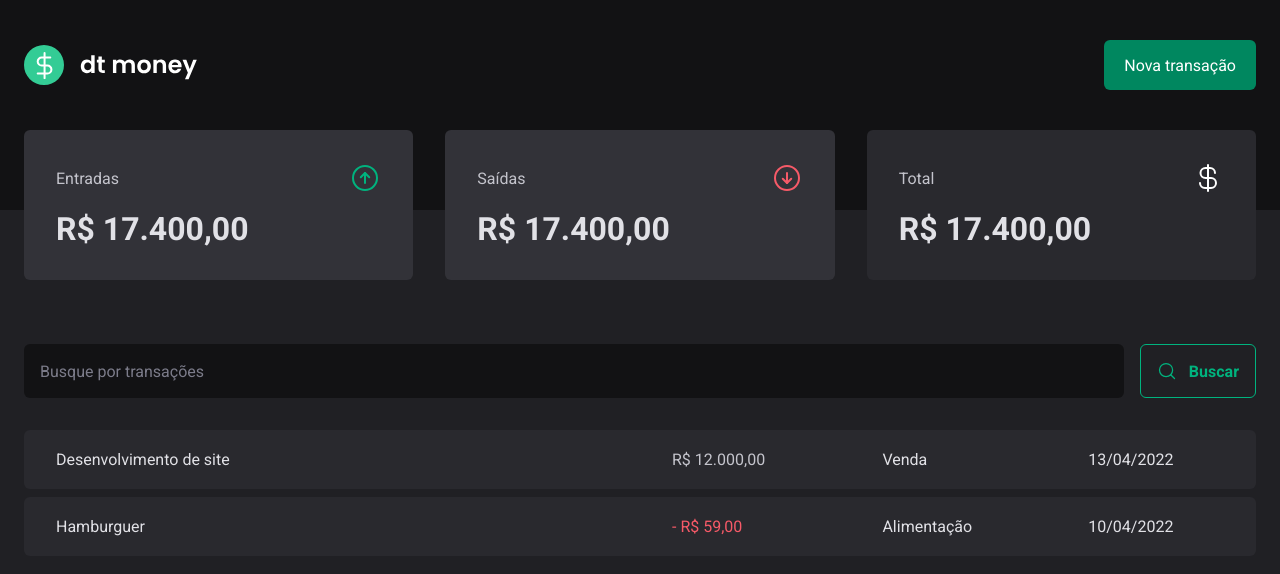
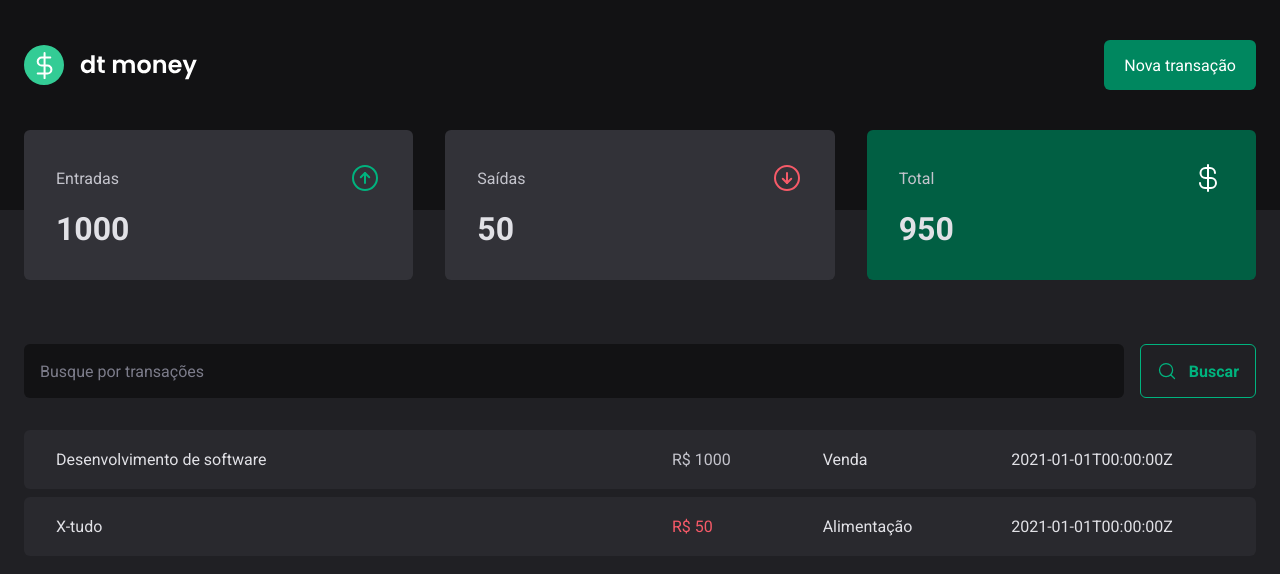
Before and after one commit to robsonshockwave/dtmoney, a React (Vite) app: page / in a window 1280 px wide. Shown: the top 574 px of the page. Built offline with nearby package versions, Linux system fonts and the light colour scheme; data requests are answered from the project's data file.

Commit message:
requisição com a api (json server) e criação do contexto

```diff
--- a/package.json
+++ b/package.json
@@ -5,6 +5,7 @@
   "type": "module",
   "scripts": {
     "dev": "vite",
+    "dev:server": "json-server server.json -w",
     "build": "tsc && vite build",
     "lint": "eslint . --ext ts,tsx --report-unused-disable-directives --max-warnings 0",
     "preview": "vite preview"
@@ -27,6 +28,7 @@
     "eslint": "^8.56.0",
     "eslint-plugin-react-hooks": "^4.6.0",
     "eslint-plugin-react-refresh": "^0.4.5",
+    "json-server": "^1.0.0-alpha.23",
     "typescript": "^5.2.2",
     "vite": "^5.1.0"
   }
--- /dev/null
+++ b/server.json
@@ -0,0 +1,20 @@
+{
+  "transactions": [
+    {
+      "id": "1",
+      "description": "Desenvolvimento de software",
+      "type": "income",
+      "category": "Venda",
+      "price": 1000,
+      "createdAt": "2021-01-01T00:00:00Z"
+    },
+    {
+      "id": "2",
+      "description": "X-tudo",
+      "type": "outcome",
+      "category": "Alimentação",
+      "price": 50,
+      "createdAt": "2021-01-01T00:00:00Z"
+    }
+  ]
+}
--- a/src/App.tsx
+++ b/src/App.tsx
@@ -2,12 +2,15 @@
 import { GlobalStyle } from './styles/global';
 import { defaultTheme } from './styles/themes/default';
 import { Transactions } from './pages/Transactions';
+import { TransactionsProvider } from './contexts/TransactionsContext';
 
 function App() {
   return (
     <ThemeProvider theme={defaultTheme}>
       <GlobalStyle />
-      <Transactions />
+      <TransactionsProvider>
+        <Transactions />
+      </TransactionsProvider>
     </ThemeProvider>
   );
 }
--- a/src/components/Summary/index.tsx
+++ b/src/components/Summary/index.tsx
@@ -1,7 +1,30 @@
 import { ArrowCircleDown, ArrowCircleUp, CurrencyDollar } from 'phosphor-react';
 import { SummaryCard, SummaryContainer } from './styles';
+import { useContext } from 'react';
+import { TransactionsContext } from '../../contexts/TransactionsContext';
 
 export function Summary() {
+  const { transactions } = useContext(TransactionsContext);
+
+  const summary = transactions.reduce(
+    (acc, transaction) => {
+      if (transaction.type === 'income') {
+        acc.income += transaction.price;
+      } else {
+        acc.outcome += transaction.price;
+      }
+
+      acc.total = acc.income - acc.outcome;
+
+      return acc;
+    },
+    {
+      income: 0,
+      outcome: 0,
+      total: 0,
+    }
+  );
+
   return (
     <SummaryContainer>
       <SummaryCard>
@@ -10,7 +33,7 @@
           <ArrowCircleUp size={32} color="#00b37e" />
         </header>
 
-        <strong>R$ 17.400,00</strong>
+        <strong>{summary.income}</strong>
       </SummaryCard>
 
       <SummaryCard>
@@ -19,7 +42,7 @@
           <ArrowCircleDown size={32} color="#f75a68" />
         </header>
 
-        <strong>R$ 17.400,00</strong>
+        <strong>{summary.outcome}</strong>
       </SummaryCard>
 
       <SummaryCard variant="green">
@@ -28,7 +51,7 @@
           <CurrencyDollar size={32} color="#fff" />
         </header>
 
-        <strong>R$ 17.400,00</strong>
+        <strong>{summary.total}</strong>
       </SummaryCard>
     </SummaryContainer>
   );
--- a/src/components/Summary/styles.ts
+++ b/src/components/Summary/styles.ts
@@ -38,6 +38,6 @@
   ${(props) =>
     props.variant === 'green' &&
     css`
-      background: ${props.theme['gray-700']};
+      background: ${props.theme['green-700']};
     `}
 `;
--- /dev/null
+++ b/src/contexts/TransactionsContext.tsx
@@ -0,0 +1,41 @@
+import { createContext, useEffect, useState } from 'react';
+
+interface Transaction {
+  id: number;
+  description: string;
+  price: number;
+  type: 'income' | 'outcome';
+  category: string;
+  createdAt: string;
+}
+
+interface TransactionContextType {
+  transactions: Transaction[];
+}
+
+interface TransactionsProviderProps {
+  children: React.ReactNode;
+}
+
+export const TransactionsContext = createContext({} as TransactionContextType);
+
+export function TransactionsProvider({ children }: TransactionsProviderProps) {
+  const [transactions, setTransactions] = useState<Transaction[]>([]);
+
+  useEffect(() => {
+    async function loadTransactions() {
+      const response = await fetch('http://localhost:3000/transactions');
+      const data = await response.json();
+
+      setTransactions(data);
+    }
+
+    loadTransactions();
+  }, []);
+
+  return (
+    <TransactionsContext.Provider value={{ transactions: transactions }}>
+      {children}
+    </TransactionsContext.Provider>
+  );
+}
--- a/src/pages/Transactions/index.tsx
+++ b/src/pages/Transactions/index.tsx
@@ -1,3 +1,4 @@
+import { useContext } from 'react';
 import { Header } from '../../components/Header';
 import { Summary } from '../../components/Summary';
 import { SearchForm } from './components/SearchForm';
@@ -6,8 +7,11 @@
   TransactionsContainer,
   TransactionsTable,
 } from './styles';
+import { TransactionsContext } from '../../contexts/TransactionsContext';
 
 export function Transactions() {
+  const { transactions } = useContext(TransactionsContext);
+
   return (
     <div>
       <Header />
@@ -18,22 +22,20 @@
 
         <TransactionsTable>
           <tbody>
-            <tr>
-              <td width="50%">Desenvolvimento de site</td>
-              <td>
-                <PriceHighlight variant="income">R$ 12.000,00</PriceHighlight>
-              </td>
-              <td>Venda</td>
-              <td>13/04/2022</td>
-            </tr>
-            <tr>
-              <td width="50%">Hamburguer</td>
-              <td>
-                <PriceHighlight variant="outcome">- R$ 59,00</PriceHighlight>
-              </td>
-              <td>Alimentação</td>
-              <td>10/04/2022</td>
-            </tr>
+            {transactions.map((transaction) => {
+              return (
+                <tr key={transaction.id}>
+                  <td width="50%">{transaction.description}</td>
+                  <td>
+                    <PriceHighlight
+                      variant={transaction.type}
+                    >{`R$ ${transaction.price}`}</PriceHighlight>
+                  </td>
+                  <td>{transaction.category}</td>
+                  <td>{transaction.createdAt}</td>
+                </tr>
+              );
+            })}
           </tbody>
         </TransactionsTable>
       </TransactionsContainer>
```
Also changed, not shown: 1 other file (tests, documents, lock files or other folders).
